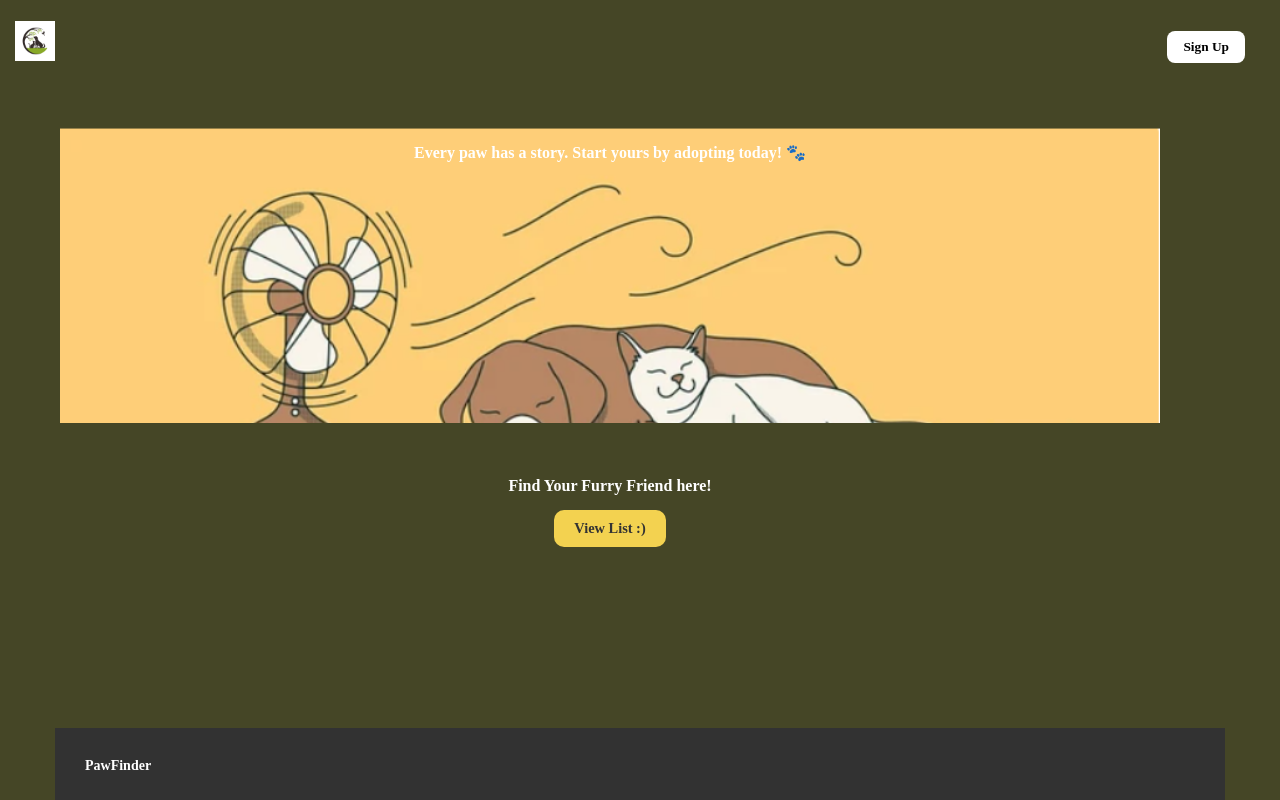
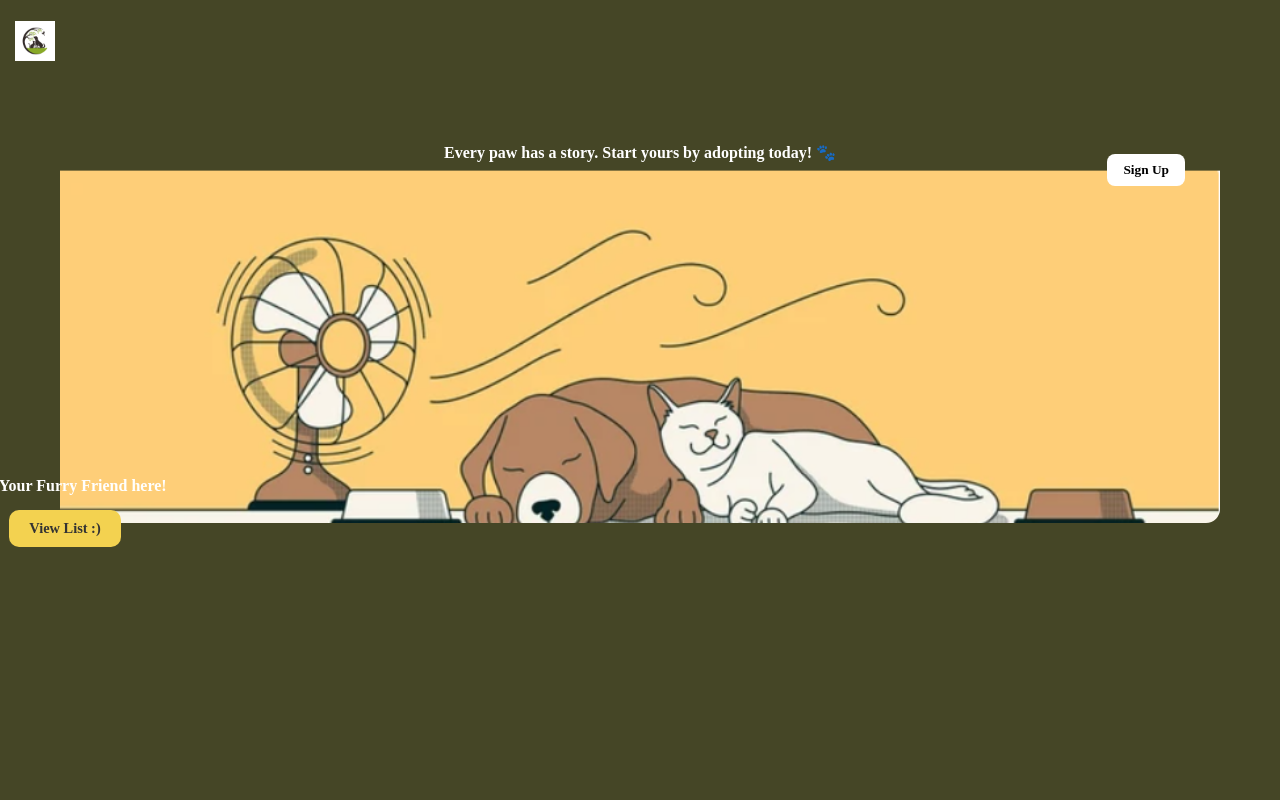
Before and after one commit to Rathika25/Pawfinder, a React (Vite) app in the folder frontend/: page / in a window 1280 px wide. Shown: the top 800 px of the page. Built offline with nearby package versions, Linux system fonts and the light colour scheme.

Commit message:
Increased header height to 50vh

```diff
--- a/frontend/src/components/Header/Header.css
+++ b/frontend/src/components/Header/Header.css
@@ -30,11 +30,13 @@ body {
 
 .header {
   width: 100%;
-  max-width: 1100px;
+  max-width: 1200px;
   margin-top: 30px;
   background: url('/header_img.png') no-repeat center;
   background-size: cover;
-  height: 300px;
+  height: 50vh;
+  position: relative;
+  border-radius: 14px;
 
 
 
@@ -57,6 +59,8 @@ body {
   color: white;
   margin-top: 300px;
   font-size: smaller;
+  left: 50%;
+  transform:translate(-50%);
 
 }
 
```
